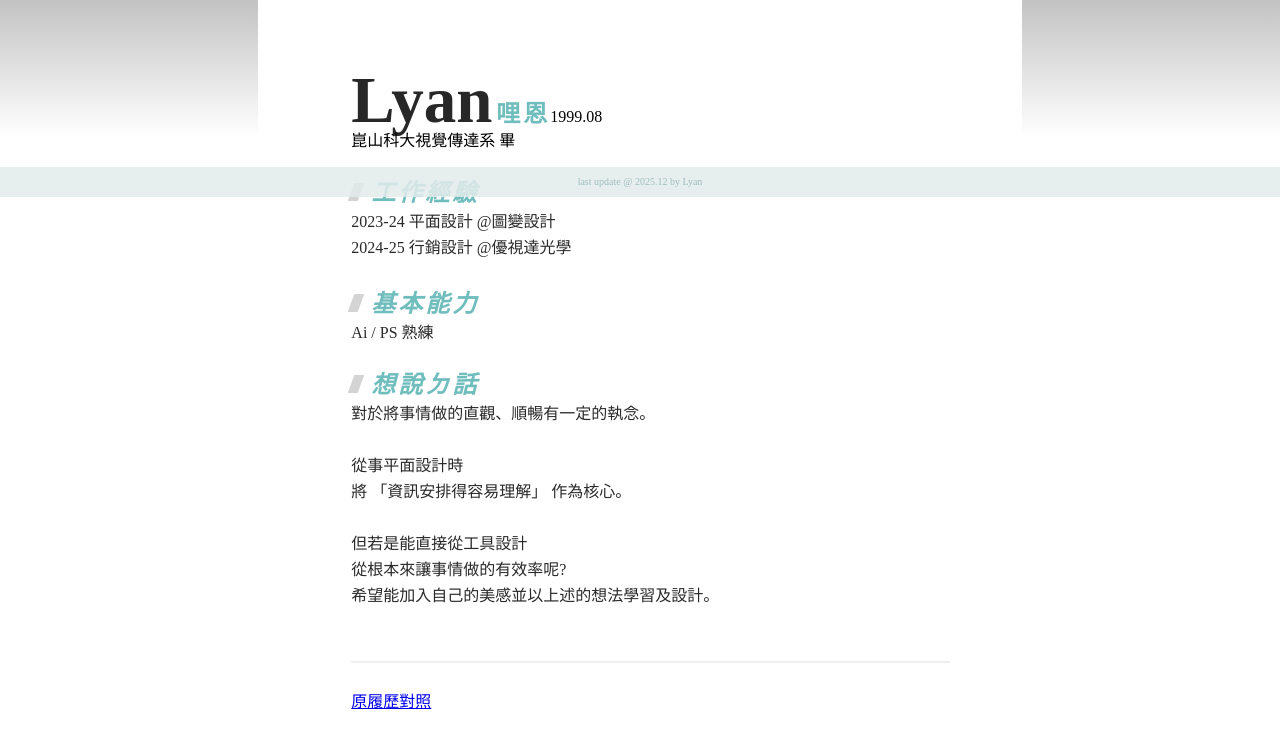
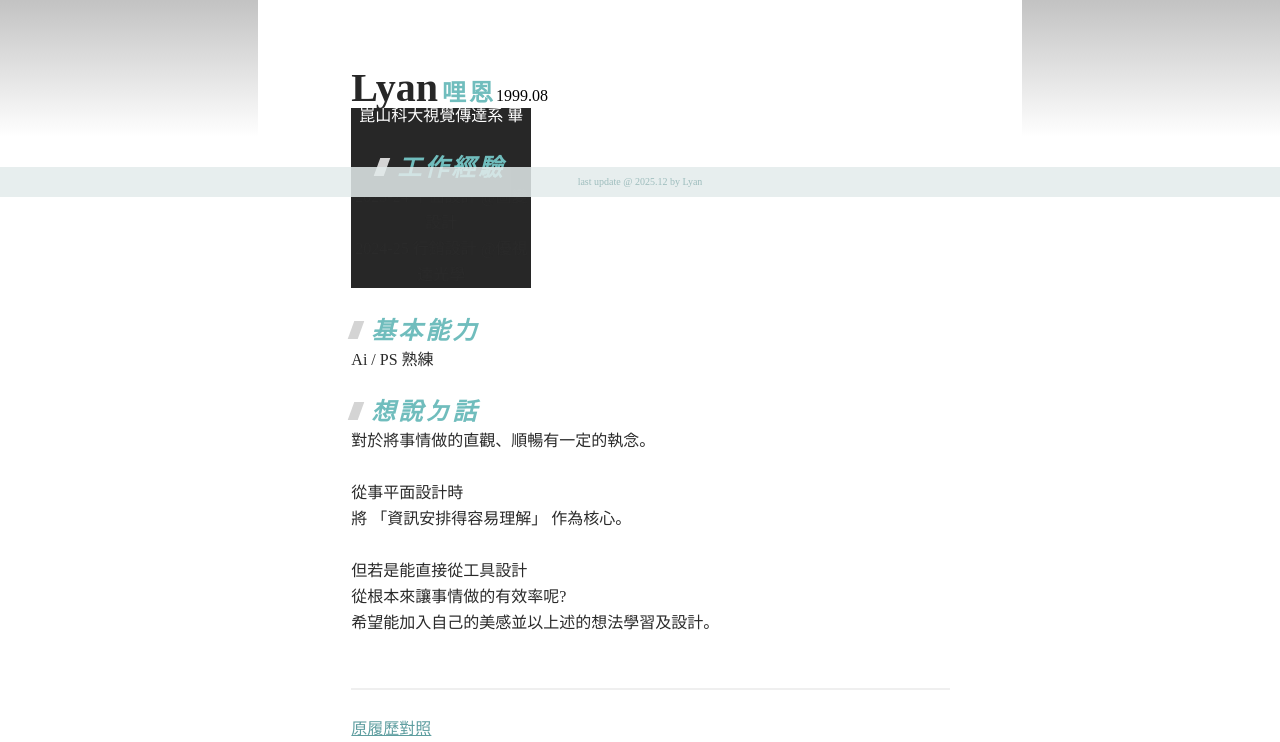
Before and after one commit to onedhh28/2025-12-01-resume-layout, a plain HTML site: page index.html in a window 1280 px wide. Shown: the part 603-1345 px from the top of the page. Before the commit the page ends 1318 px from the top, so only its background shows below. Drawn offline with Linux system fonts and the light colour scheme; a web font is replaced by a local one.

Commit message:
suposetobe-final-ver

```diff
--- a/style.css
+++ b/style.css
@@ -174,7 +174,7 @@ h1 {
     gap: 10px;
     position: absolute;
     top: 200px;
-    padding: 10%;
+    padding: 5%;
     width: 55%;
     height: 700px;
     min-width: 400px;
@@ -248,7 +248,7 @@ h1 {
 
 .info {
     grid-area: 1 / 2 / 2 / 2;
-    margin-top: 170px;
+    margin-top: 150px;
 }
 
 @media (max-width:1280px) {
@@ -257,7 +257,6 @@ h1 {
     margin-left: 9%;
     margin-bottom: 30px
 }
-
 }
 
 
@@ -306,7 +305,7 @@ h1 {
 
 .name {
     font-family: 'LineSeedTW';
-    font-size: 65px;
+    font-size: 40px;
     color: 	#272727;
     font-weight: 800;
 }
@@ -342,6 +341,14 @@ h1 {
     line-height: 26px;
 }
 
+.text-block {
+    display: block;
+    text-align: center;
+    width: 180px;
+    background-color: #272727;
+    color: white;
+}
+
 .block {
     height: 18px;
     width: 10px;
@@ -351,6 +358,10 @@ h1 {
     transform: skewX(-20deg);
 }
 
+a {
+    color: cadetblue;
+}
+
 .line {
     height: 2px;
     width: 100%;
```
